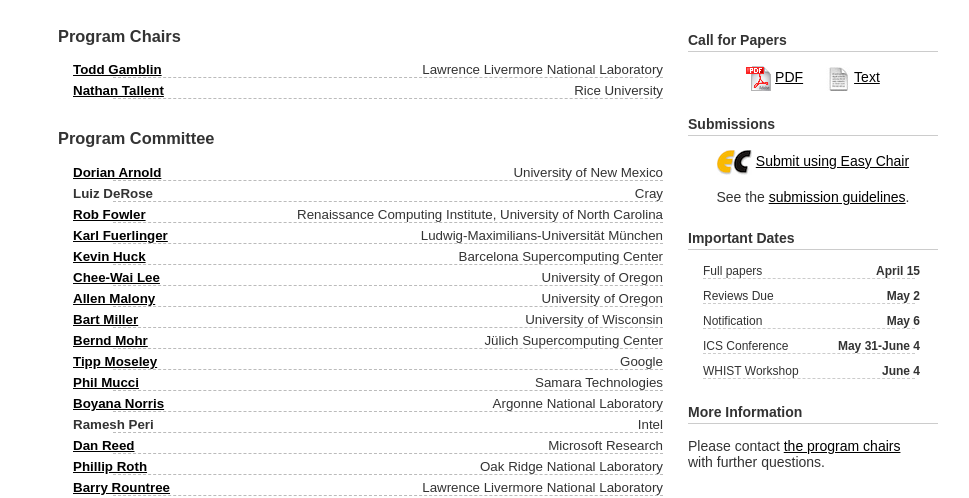
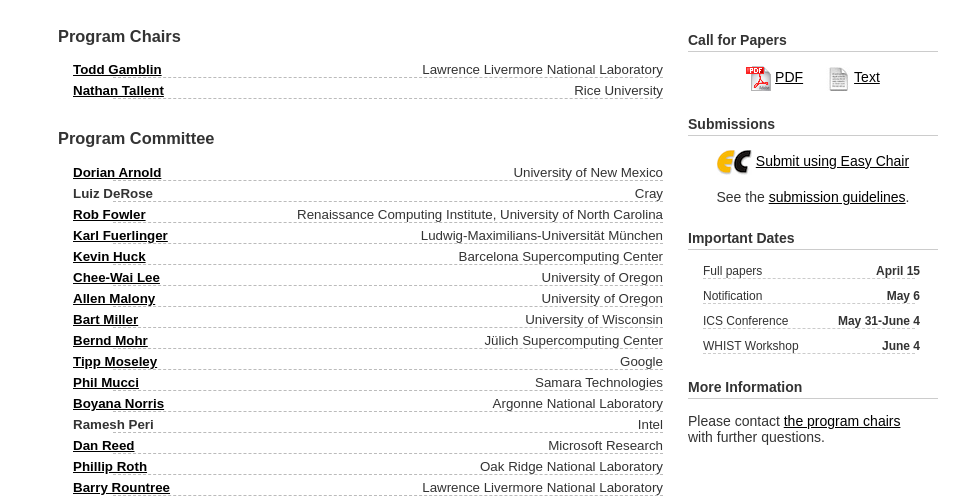
Before and after one commit to tgamblin/whist-2011, a plain HTML site: page committee.html in a window 1280 px wide. Shown: the part 292-790 px from the top of the page, without its empty margins (167-1136 px from the left). Drawn offline with Linux system fonts and the light colour scheme.

Commit message:
Updates.

```diff
--- a/committee.html
+++ b/committee.html
@@ -50,9 +50,6 @@
       <dl>
            <dt>April 15</dt>
               <dd>Full papers</dd>
-
-           <dt>May 2</dt>
-              <dd>Reviews Due</dd>
 
            <dt>May 6</dt>
               <dd>Notification</dd>
```
Also changed, not shown: header.html (+0 -3 lines), index.html (+0 -3 lines), submissions.html (+0 -3 lines), whist-2011-cfp.txt, 1 other file.
